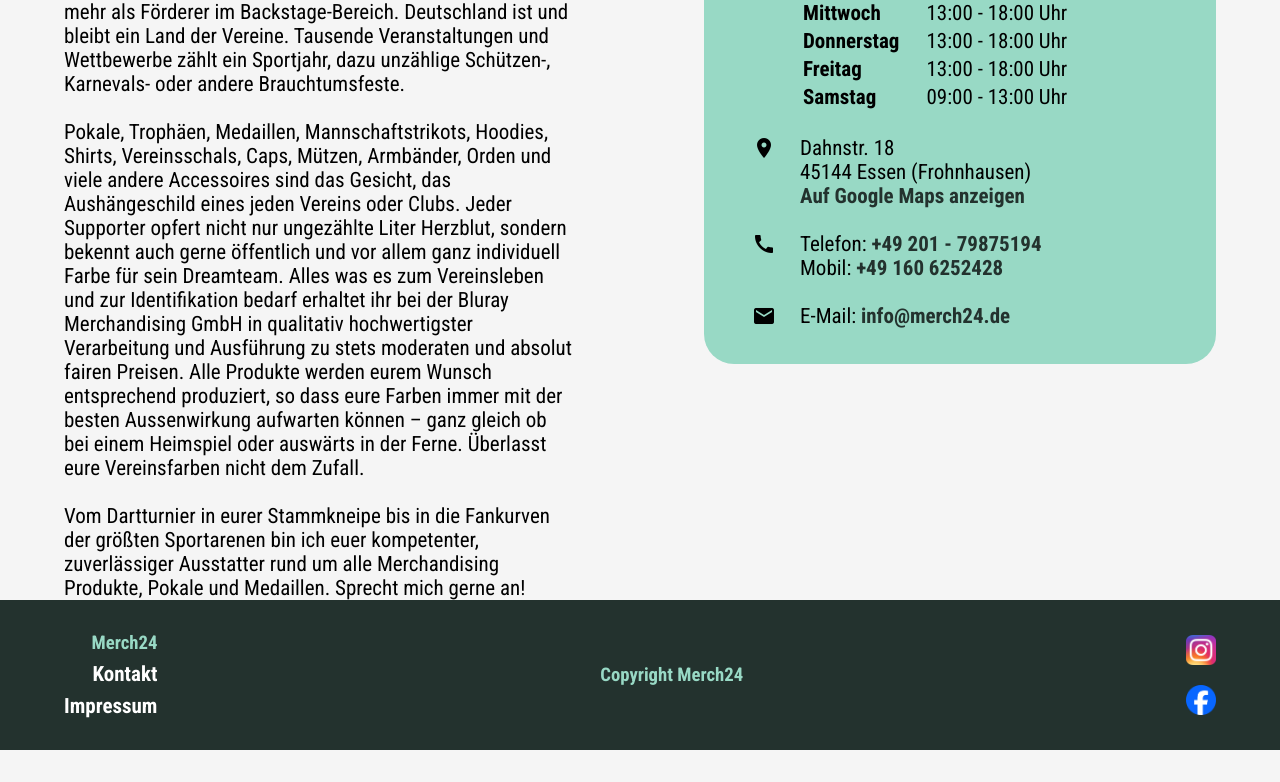
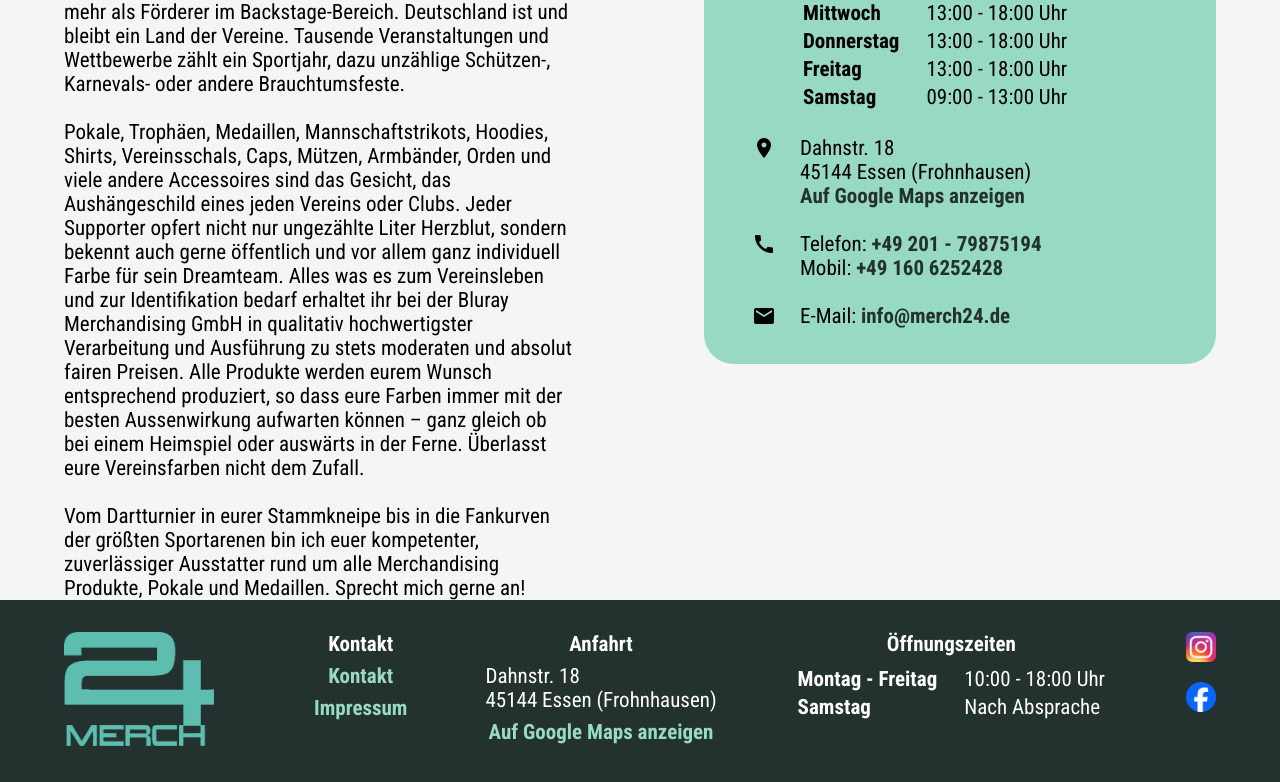
Before and after one commit to Hummner/merch24, an Angular app: page /contact in a window 1280 px wide. Shown: the part 1251-2033 px from the top of the page. Before the commit the page ends 2001 px from the top, so only its background shows below. Built offline with nearby package versions, Linux system fonts and the light colour scheme.

Commit message:
fix footer

```diff
--- a/src/app/shared/footer/footer.component.html
+++ b/src/app/shared/footer/footer.component.html
@@ -1,21 +1,34 @@
 <section>
     <div class="content">
-        <!-- <div class="logo">
-            <img src="assets/img/logo/merch24.png" alt="">
-        </div> -->
-
-
+        <div class="logo">
+            <img src="assets/img/logo/logo.png" alt="">
+        </div>
+        <div class="left-side">
             <div class="links">
-            <h3>Merch24</h3>
-            <a href="">Kontakt</a>
+                <h3>Kontakt</h3>
+                <a href="/contact">Kontakt</a>
                 <a href="/impressum">Impressum</a>
                 <!-- <a href="">Öffnungszeiten</a> -->
             </div>
             <div class="links">
-            <h3>Copyright Merch24</h3>
+                <h3>Anfahrt</h3>
+                <span>Dahnstr. 18 <br>
+                    45144 Essen (Frohnhausen)</span>
+                <a href="">Auf Google Maps anzeigen</a>
+            </div>
+            <div class="links">
+                <h3>Öffnungszeiten</h3>
+                <table>
+                    <tr>
+                        <th scope="row">Montag - Freitag</th>
+                        <td><time datetime="10:00">10:00</time> - <time datetime="18:00">18:00</time> Uhr</td>
+                    </tr>
+                    <tr>
+                        <th scope="row">Samstag</th>
+                        <td>Nach Absprache</td>
+                    </tr>
+                </table>
 
-             <!-- <a href="">info&#64;merch24.eu</a>
-            <a href="">+49123456789</a>  -->
             </div>
             <div class="social-media">
 
@@ -23,5 +36,10 @@
                 <img src="assets/img/logo/facebook.png" alt="">
 
             </div>
+
+        </div>
+
+
+
     </div>
 </section>
--- a/src/app/shared/footer/footer.component.scss
+++ b/src/app/shared/footer/footer.component.scss
@@ -1,6 +1,5 @@
 section {
     width: 100%;
-    height: 150px;
     background-color: var(--primary-color);
     display: flex;
     justify-content: center;
@@ -12,11 +11,12 @@
     max-width: 1920px;
     display: flex;
     justify-content: space-between;
-    align-items: center;
-    padding: 0 64px;
+    align-items: flex-start;
+    padding: 32px 64px;
 }
 
 .logo {
+    margin-right: 100px;
     img {
         width: 150px;
     }
@@ -26,13 +26,14 @@
     display: flex;
     flex-direction: column;
     justify-content: center;
-    align-items: flex-end;
+    align-items: center;
     gap: 8px;
     h3 {
-        color: var(--tertiary-color);
+        color: white;
+        font-size: 21px;
     }
     a {
-        color: white;
+        color: var(--tertiary-color);
         font-size: 21px;
     }
 }
@@ -53,3 +54,34 @@
         }
     }
 }
+
+.left-side {
+    display: flex;
+    flex: 1;
+    justify-content: space-between;
+    align-items: flex-start;
+
+    span {
+        color: white;
+        font-size: 21px;
+    }
+}
+
+table {
+
+    th {
+        padding-right: 24px;
+        font-size: 21px;
+        text-align: left;
+    }
+
+    td {
+        font-size: 21px;
+        color: white;
+    }
+
+    tr {
+        height: 25px;
+        color: white;
+    }
+}
--- a/src/app/shared/header/header.component.html
+++ b/src/app/shared/header/header.component.html
@@ -1,7 +1,7 @@
 <section [ngClass]="getOpacity()">
     <div class="content" >
         <div class="logo">
-            <a href="#home"><img src="assets/img/logo/merch24.png" alt=""></a>
+            <a href="#home"><img src="assets/img/logo/logo.png" alt=""></a>
         </div>
 
 
```
Also changed, not shown: src/assets/img/cups.jpg, src/assets/img/logo/logo.png (added). Lines whose indentation alone changed are shown as unchanged.
